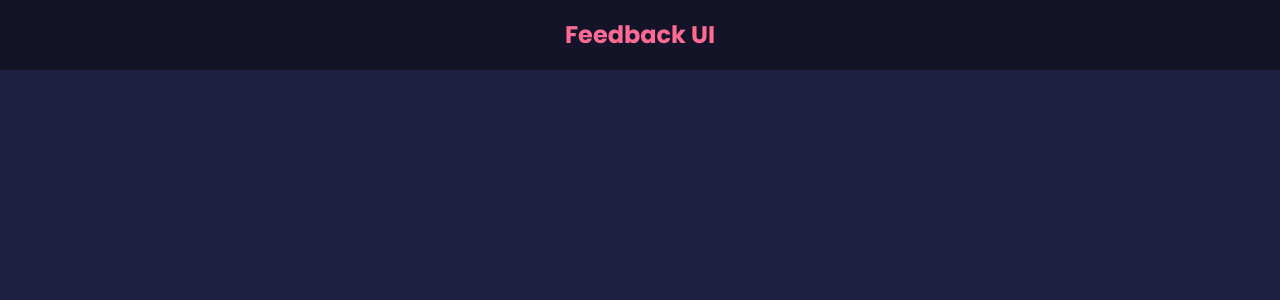
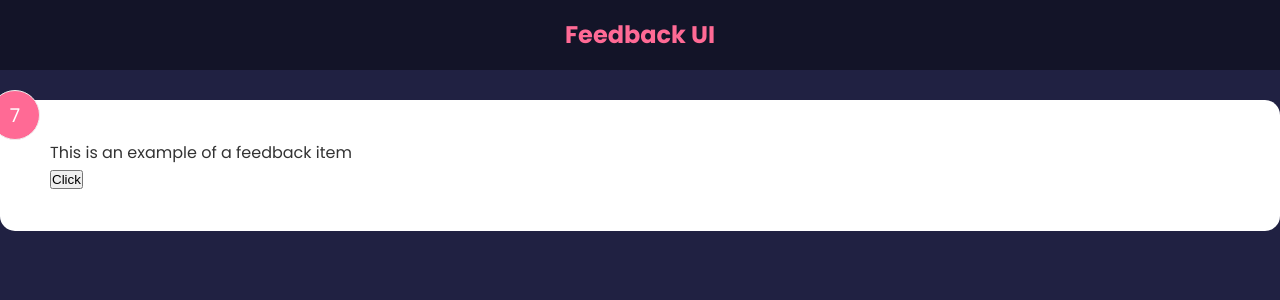
Before and after one commit to Samuellaudev/feedback-app, a React (Create React App) app: page / in a window 1280 px wide. Shown: the top 300 px of the page. Built offline with nearby package versions, Linux system fonts and the light colour scheme.

Commit message:
14. State & useState Hook 8 分鐘 (Component-level state)

```diff
--- a/src/App.js
+++ b/src/App.js
@@ -1,9 +1,11 @@
 import Header from './components/Header'
+import FeedbackItem from './components/FeedbackItem'
 
 function App() {
   return (
     <>
         <Header />
+        <FeedbackItem />
     </>
   )
 }
--- /dev/null
+++ b/src/components/FeedbackItem.jsx
@@ -0,0 +1,19 @@
+import {useState} from 'react'
+
+function FeedbackItem() {
+    const [ rating, setRating ] = useState(7)
+    const [text, setText] = useState('This is an example of a feedback item')
+
+    const handleClick = () => {
+        setRating((prev) => prev + 1)
+    }
+  return (
+    <div className='card'>
+        <div className='num-display'>{rating}</div>
+        <div className="text-display">{text}</div>
+        <button onClick={handleClick}>Click</button>
+    </div>
+  )
+    }
+
+export default FeedbackItem
```
